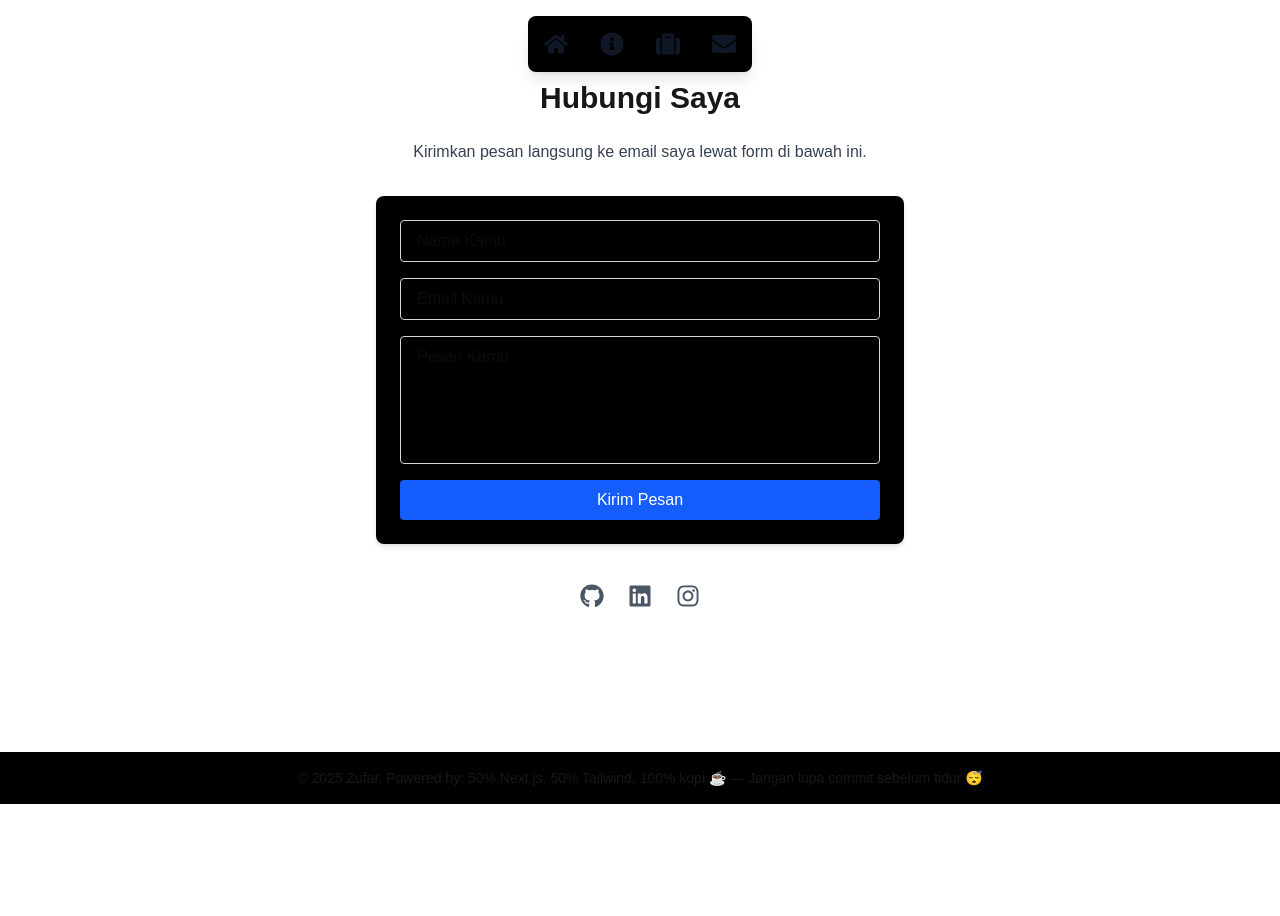
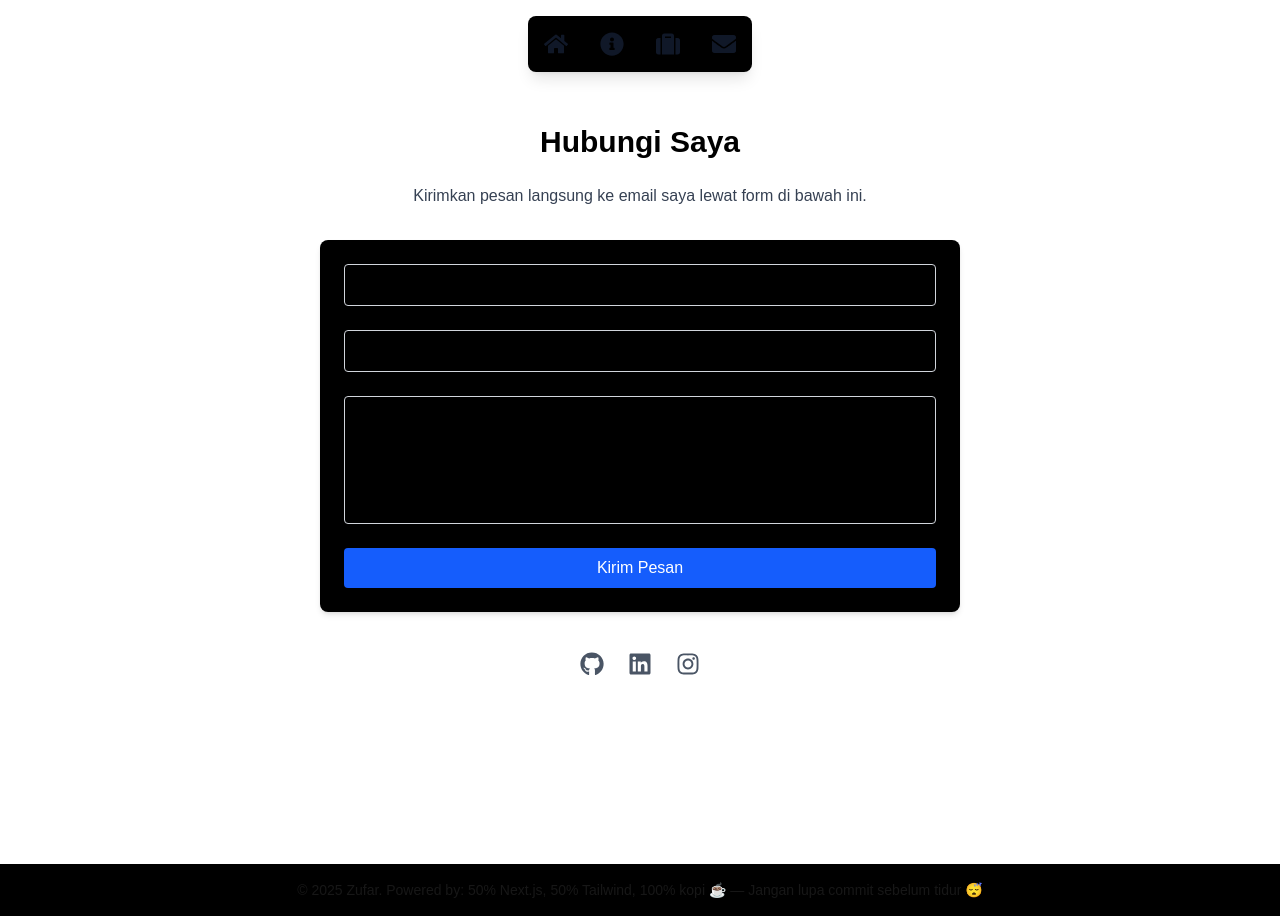
Before and after one commit to MakarimZufar/my_portofolio, a Next.js app: page /contact in a window 1280 px wide. Before the commit the page ends 804 px from the top, so only its background shows below. Built offline with nearby package versions, Linux system fonts and the light colour scheme.

Commit message:
feat: change bg color and change container size

```diff
--- a/src/app/contact/page.js
+++ b/src/app/contact/page.js
@@ -1,8 +1,8 @@
-import { FaGithub, FaLinkedin, FaInstagram } from 'react-icons/fa';
+import { FaGithub, FaLinkedin, FaInstagram } from "react-icons/fa";
 
 export default function ContactPage() {
     return (
-        <main className="max-w-xl mx-auto px-6 py-20">
+        <main className="flex flex-col items-center justify-center min-h-screen bg-white text-black dark:bg-gray-900 dark:text-white">
             <h1 className="text-3xl font-bold mb-6 text-center">
                 Hubungi Saya
             </h1>
@@ -14,7 +14,7 @@ export default function ContactPage() {
             <form
                 action="https://formsubmit.co/381995bdbef10eea6fb5b9fdf7bec572 "
                 method="POST"
-                className="flex flex-col gap-4 bg-black p-6 rounded-lg shadow-md"
+                className="flex flex-col gap-6 bg-black p-6 rounded-lg shadow-md w-1/2 max-w-4xl" // Mengatur lebar form
             >
                 {/* Redirect setelah submit */}
                 <input
@@ -31,20 +31,20 @@ export default function ContactPage() {
                     name="name"
                     placeholder="Nama Kamu"
                     required
-                    className="border border-gray-300 rounded px-4 py-2 focus:outline-none focus:ring-2 focus:ring-blue-500"
+                    className="border border-gray-300 rounded px-4 py-2 focus:outline-none focus:ring-2 focus:ring-blue-500 w-full"
                 />
                 <input
                     type="email"
                     name="email"
                     placeholder="Email Kamu"
                     required
-                    className="border border-gray-300 rounded px-4 py-2 focus:outline-none focus:ring-2 focus:ring-blue-500"
+                    className="border border-gray-300 rounded px-4 py-2 focus:outline-none focus:ring-2 focus:ring-blue-500 w-full"
                 />
                 <textarea
                     name="message"
                     placeholder="Pesan Kamu"
                     required
-                    className="border border-gray-300 rounded px-4 py-2 h-32 resize-none focus:outline-none focus:ring-2 focus:ring-blue-500"
+                    className="border border-gray-300 rounded px-4 py-2 h-32 resize-none focus:outline-none focus:ring-2 focus:ring-blue-500 w-full"
                 />
                 <button
                     type="submit"
@@ -53,6 +53,7 @@ export default function ContactPage() {
                     Kirim Pesan
                 </button>
             </form>
+
             {/* Bagian ikon sosmed */}
             <div className="flex justify-center gap-6 mt-10 text-2xl text-gray-600">
                 <a
```
